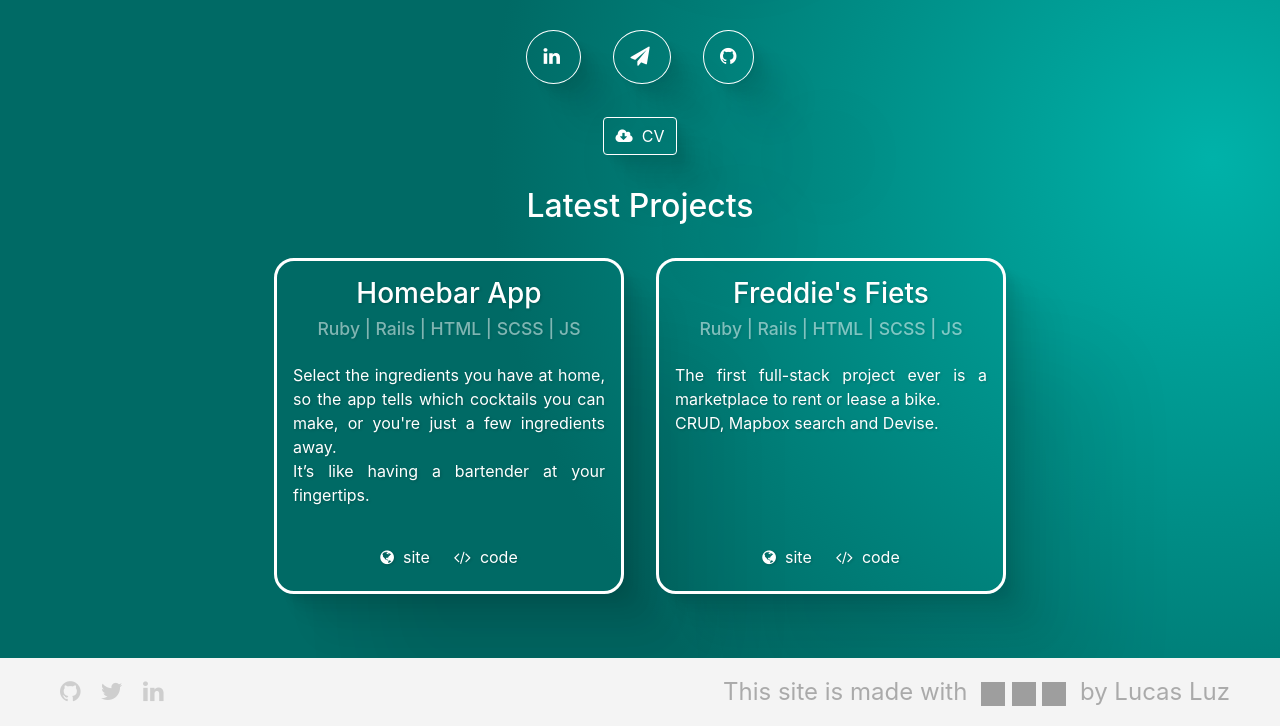
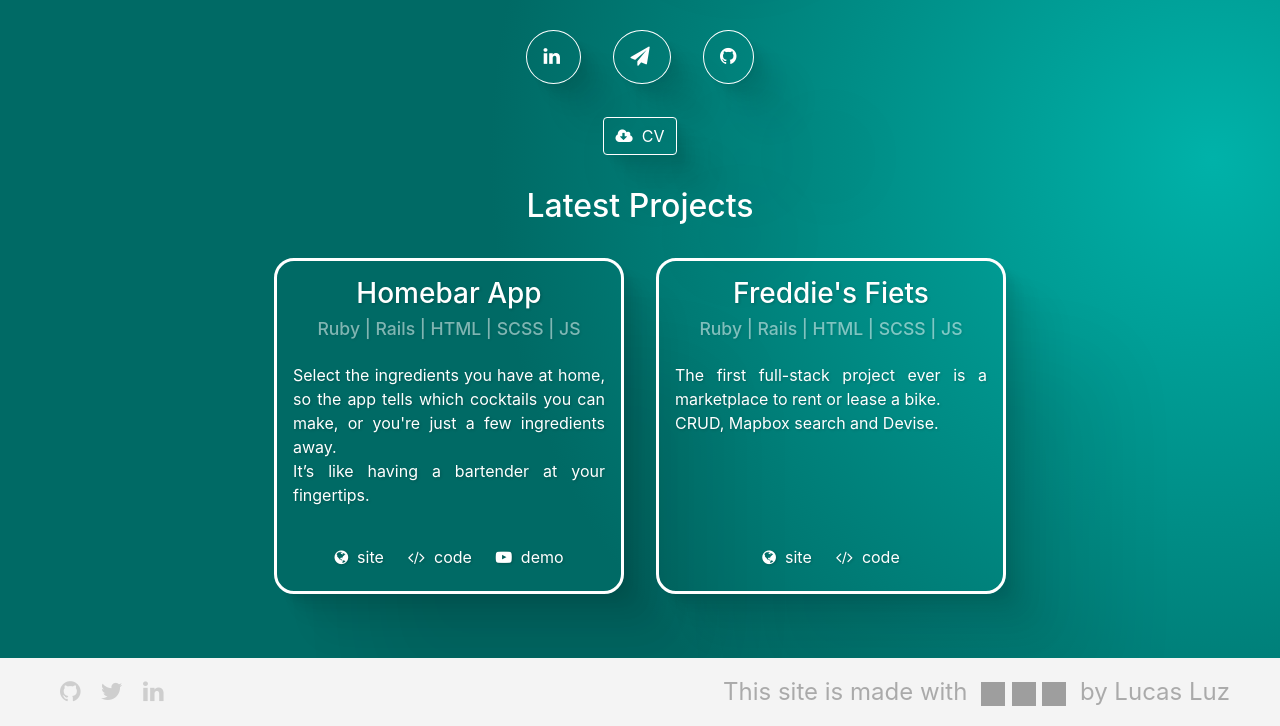
Before and after one commit to lcalazansl/site, a plain HTML site: page index.html in a window 1280 px wide. Shown: the part 409-1135 px from the top of the page. Drawn offline with nearby package versions, Linux system fonts and the light colour scheme; grey boxes are pictures that could not be loaded.

Commit message:
demo link included

```diff
--- a/index.html
+++ b/index.html
@@ -73,10 +73,10 @@
               <i class="fa fa-code" aria-hidden="true"></i>
               <span>&nbsp;code</span>
             </a>
-            <!-- <a class="btn btn-flat" target="_blank" href="">
+            <a class="btn btn-flat" target="_blank" href="https://www.youtube.com/watch?v=rEgCTAod_Ds">
               <i class="fa fa-youtube-play" aria-hidden="true"></i>
               <span>&nbsp;demo</span>
-            </a> -->
+            </a>
           </div>
         </div>
 
```
